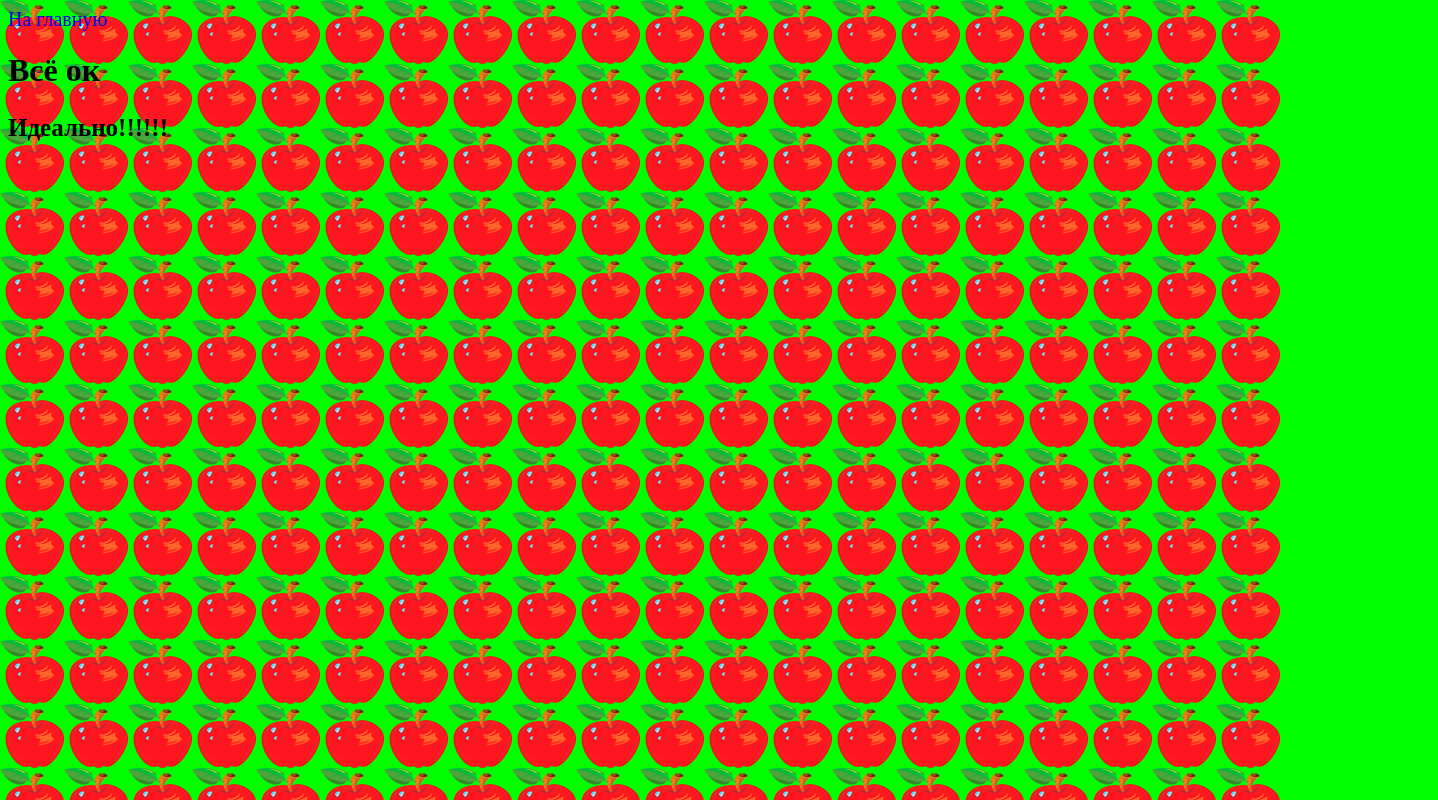
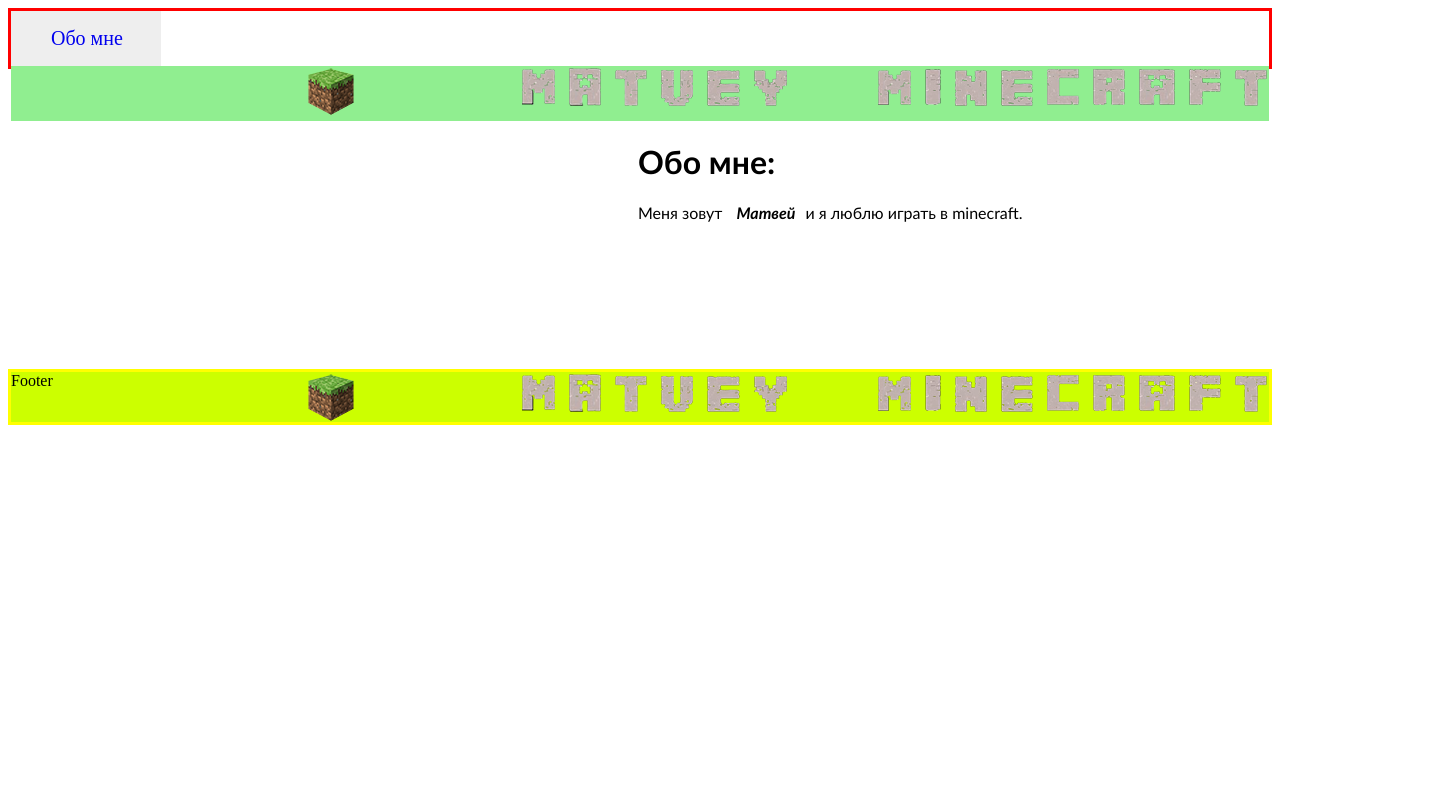
Before and after one commit to Phoenix1302/Phoenix1302.github.io, a plain HTML site: page page.html in a window 1280 px wide. Shown: the whole page, 1438 px wide, since content can reach past the window. Drawn offline with Linux system fonts and the light colour scheme.

Commit message:
Add files via upload

```diff
--- /dev/null
+++ b/css/style.css
@@ -0,0 +1,98 @@
+.header{
+    border:3px solid red;
+    height:55px;
+
+}
+.menubox{
+    float:left;
+    width:150px;
+    background: #eeeeee;
+}
+
+.head{
+    float:left;
+    width:100%;
+    max-width: 1748px;
+    background-image:url(../images/head.png);
+    background-color: lightgreen;
+    background-repeat:no-repeat;
+    height:100%;
+}
+.content{
+    min-height:300px;
+}
+.glavs{
+    float:left;
+    position:fixed;
+    top:100px;
+    left:0px;
+    border:1px dashed black;
+    background: #30d5c8;
+}
+.glavs li{
+    border:1px solid blue;
+    list-style: none;
+    background: #0088ff;
+}
+.glavs a{
+    color:white;
+}
+.glavs ol{
+    padding:0;
+}
+span{
+    padding: 10px;
+    font-weight:bold;
+}
+.text{
+    float:left;
+   width:800px;
+   padding-left:130px;
+
+}
+.footer{
+    border:3px solid yellow;
+    background-image:url(../images/head.png);
+    background-color:#ccff00;
+        height:50px;
+}
+.clearfix::after{
+    display:table;
+    content:"";
+    clear:both;
+}
+.layout-positioner{
+    margin:auto;
+}
+.submenu{
+    padding:0;
+    display:none;
+}
+li a{
+    text-decoration: none;
+}
+ .menu li:hover >.submenu{
+    display:block;
+}
+.menu li{
+   list-style:none;
+}
+.name{
+    font-style: italic;
+    font-weight: bold;
+}
+h1, p{
+    font-family: Calibri;
+    position:relative;
+    left:500px;
+}
+.menu a{
+    font-size: 20px;
+}
+.submenu a:hover{
+    text-decoration:underline;
+}
+.submenu a:active{
+    background: #0088cc;
+    color:white;
+}
--- a/page.html
+++ b/page.html
@@ -1,14 +1,34 @@
+<!DOCTYPE html>
 <html>
 <head>
 <meta charset="utf-8">
-<title>Ссылка</title>
-<link rel="stylesheet" href="CSS\style.css">
+<title>обо мне</title>
+<link rel="stylesheet" type="text/css" href="css/style.css">
 </head>
 <body>
-<div id="text">
-<a href="index.html">На главную</a>
-<h1>Всё ок</h1>
-<p>Идеально!!!!!!</p>
-</div>
+    <div class="container">
+      <div class="header clearfix">
+          <div class="menubox">
+              <ul class="menu">
+              <li><a href="page.html">Обо мне</a>
+                  <ul class="submenu">
+                  <li><a href="index.html">Главная</a></li>
+                  </ul>
+               </li>
+              </ul>
+          </div>
+          <div class="head layout-positioner">
+          </div>
+        </div>
+        <div class="content clearfix">
+            <div class="text">
+                <h1>Обо мне: </h1>
+                <p>Меня зовут <span class="name">Матвей</span>и я люблю играть в minecraft. </p>
+            </div>
+        </div>
+    <div class="footer">
+        Footer
+        </div>
+    </div>
 </body>
 </html>
```
Also changed, not shown: index.html (+18 -31 lines), images/head.png (added).
